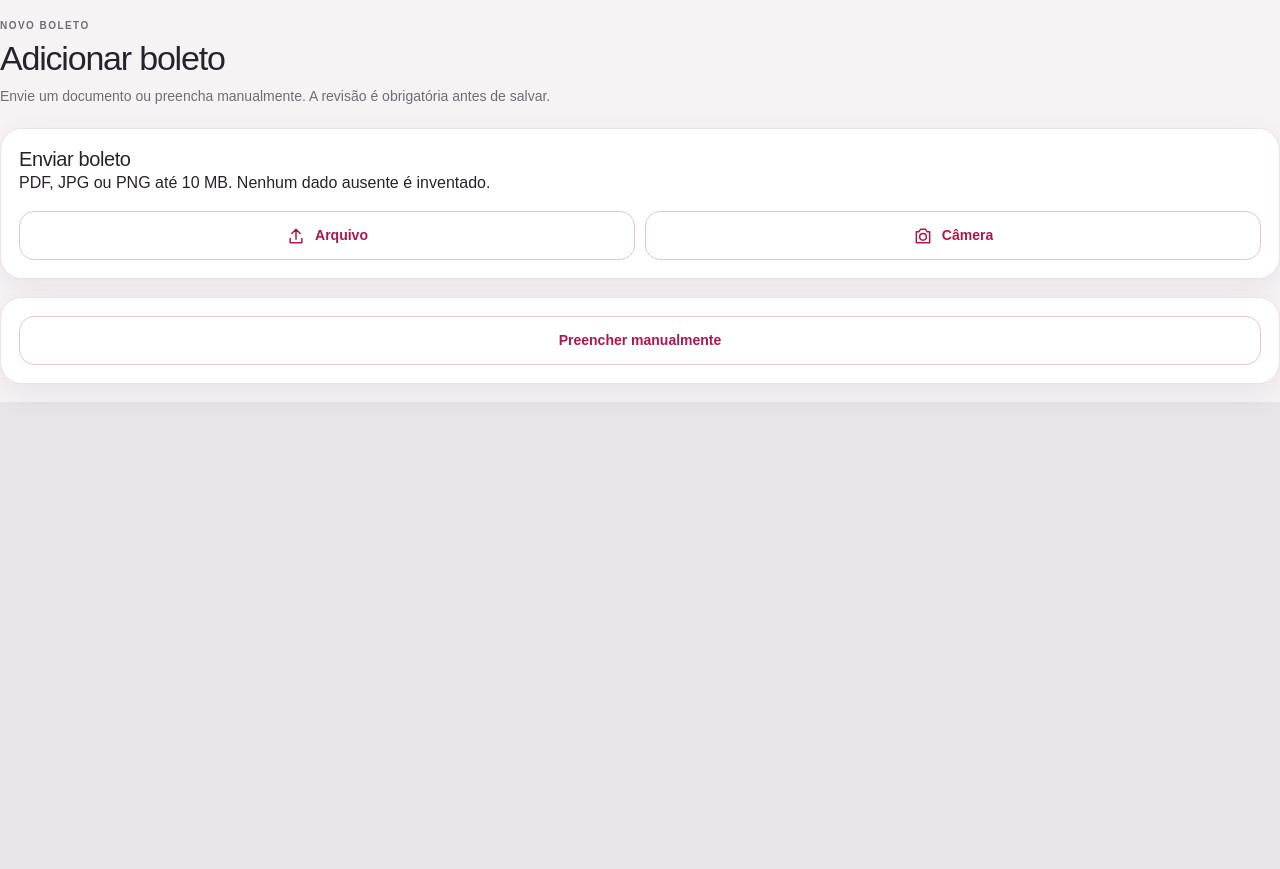
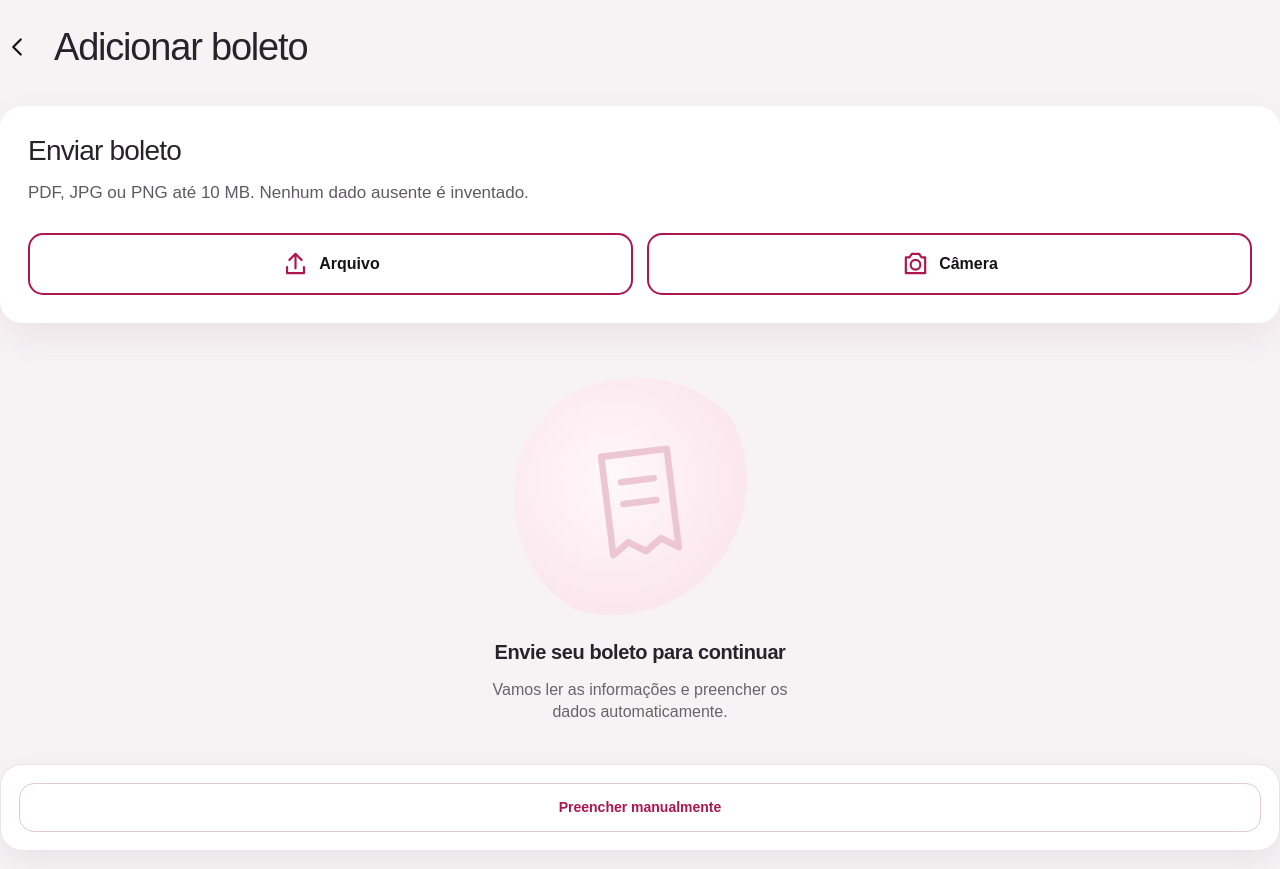
Before and after one commit to mateuscalixt0/app-controlle, a Next.js app: page /boletos/novo in a window 1280 px wide. Before the commit the page ends 800 px from the top, so only its background shows below. Built offline with nearby package versions, Linux system fonts and the light colour scheme; no server answers.

Commit message:
feat: aplica visual refinado na tela de adicionar boleto
Atualiza o visual da tela de adicionar boleto com cabeçalho, ilustração e ações de arquivo e câmera.

```diff
--- a/src/app/boletos/novo/page.tsx
+++ b/src/app/boletos/novo/page.tsx
@@ -1,8 +1,37 @@
-import { PageHeading } from "@/components/page-heading";
+import Link from "next/link";
 import { BillDocumentImport } from "@/components/bill-document-import";
+import { Icon } from "@/components/icons";
 import { addBill } from "./actions";
 
 export default async function NewBillPage({ searchParams }: { searchParams: Promise<{ erro?: string }> }) {
   const { erro } = await searchParams;
-  return <><PageHeading eyebrow="NOVO BOLETO" title="Adicionar boleto" description="Envie um documento ou preencha manualmente. A revisão é obrigatória antes de salvar." /><BillDocumentImport /><details className="card manual-entry"><summary className="secondary-action">Preencher manualmente</summary><form action={addBill} className="form-card manual-form"><label>Fornecedor <input name="supplier" required maxLength={160}/></label><label>Descrição <input name="description" required maxLength={240}/></label><label>Valor (R$) <input name="amount" required inputMode="decimal" placeholder="Ex.: 486,20"/></label><label>Vencimento <input name="due_date" required type="date"/></label>{erro&&<p className="form-error" role="alert">Não foi possível salvar. Confira os dados e tente novamente.</p>}<button className="primary-action" type="submit">Salvar boleto</button></form></details></>;
+
+  return (
+    <div className="new-bill-screen">
+      <div className="new-bill-title">
+        <Link aria-label="Voltar para boletos" className="back-link" href="/boletos"><Icon name="back" /></Link>
+        <h1>Adicionar boleto</h1>
+      </div>
+
+      <BillDocumentImport />
+
+      <div className="new-bill-empty" aria-hidden="true">
+        <div className="document-illustration"><Icon name="bills" /></div>
+        <strong>Envie seu boleto para continuar</strong>
+        <p>Vamos ler as informações e preencher os dados automaticamente.</p>
+      </div>
+
+      <details className="card manual-entry">
+        <summary className="secondary-action">Preencher manualmente</summary>
+        <form action={addBill} className="form-card manual-form">
+          <label>Fornecedor <input name="supplier" required maxLength={160} /></label>
+          <label>Descrição <input name="description" required maxLength={240} /></label>
+          <label>Valor (R$) <input name="amount" required inputMode="decimal" placeholder="Ex.: 486,20" /></label>
+          <label>Vencimento <input name="due_date" required type="date" /></label>
+          {erro && <p className="form-error" role="alert">Não foi possível salvar. Confira os dados e tente novamente.</p>}
+          <button className="primary-action" type="submit">Salvar boleto</button>
+        </form>
+      </details>
+    </div>
+  );
 }
--- a/src/app/globals.css
+++ b/src/app/globals.css
@@ -15,6 +15,13 @@ button:disabled,input:disabled,select:disabled { cursor:not-allowed; opacity:.64
 .app-frame { width:100%; max-width:480px; min-height:100dvh; margin:0 auto; background:var(--surface); box-shadow:0 0 40px rgba(35,20,27,.08); }
 .app-header { position:sticky; z-index:20; top:0; display:flex; align-items:center; justify-content:space-between; min-height:72px; padding:14px 20px; border-bottom:1px solid rgba(234,228,232,.85); background:rgba(255,255,255,.94); backdrop-filter:blur(14px); }
 .brand { font-size:19px; font-weight:800; letter-spacing:-.5px; }
+.brand span { color:var(--pink); }
+.header-actions { display:flex; align-items:center; gap:16px; }
+.header-notification { position:relative; display:grid; width:28px; height:28px; place-items:center; }
+.header-notification svg { width:25px; height:25px; }
+.header-notification i { position:absolute; top:1px; right:1px; width:8px; height:8px; border-radius:50%; background:var(--pink); }
+.shop-chip { display:grid; width:42px; height:42px; place-items:center; padding:0; border-radius:50%; }
+.shop-chip svg { width:23px; height:23px; }
 .shop-chip { max-width:142px; overflow:hidden; padding:10px 13px; border:1px solid var(--line); border-radius:999px; color:var(--muted); background:#fff; font-size:12px; font-weight:700; text-overflow:ellipsis; white-space:nowrap; }
 .page-content { min-height:calc(100dvh - 72px); padding:28px 20px 126px; background:linear-gradient(180deg,#fff 0,#fff 180px,var(--background) 400px); }
 .page-heading { margin-bottom:20px; }
@@ -147,7 +154,8 @@ h3 { margin:0; font-size:15px; line-height:1.25; }
 .option-urgent { --option-color:var(--red); }
 .helper-box { margin:0; padding:13px; border-radius:13px; color:var(--muted); background:#f7f4f6; font-size:11px; line-height:1.5; }
 .document-source-actions { display:grid; grid-template-columns:repeat(2,minmax(0,1fr)); gap:10px; margin-top:16px; }
-.document-source-action { width:100%; min-width:0; cursor:pointer; }
+.document-source-action { width:100%; min-width:0; min-height:62px; cursor:pointer; border:2px solid var(--pink); color:#171218; font-size:16px; }
+.document-source-action svg { width:29px; height:29px; color:var(--pink); }
 .document-source-action span { overflow:hidden; text-overflow:ellipsis; white-space:nowrap; }
 .document-source-action input { position:absolute; width:1px; height:1px; opacity:0; pointer-events:none; }
 @media (max-width:360px) { .document-source-action { padding-right:12px; padding-left:12px; } }
@@ -161,6 +169,33 @@ h3 { margin:0; font-size:15px; line-height:1.25; }
 .link-card p { margin-bottom:0; }
 .safety-card { margin-top:18px; border-color:#f0d0dc; background:#fff9fb; }
 .safety-card p:last-child { margin-bottom:0; }
+
+.new-bill-screen { min-height:calc(100dvh - 198px); }
+.new-bill-title { display:flex; align-items:center; gap:20px; margin:8px 0 38px; }
+.new-bill-title h1 { font-size:clamp(30px,9vw,38px); }
+.back-link { display:grid; flex:0 0 34px; width:34px; height:42px; place-items:center; color:#171218; }
+.back-link svg { width:30px; height:30px; }
+.new-bill-screen .document-flow { padding:28px; border:0; border-radius:22px; box-shadow:0 14px 38px rgba(97,45,68,.08); }
+.document-flow h2 { font-size:28px; letter-spacing:-.8px; }
+.document-flow>p { margin:14px 0 0; color:#5e5a63; font-size:17px; line-height:1.35; }
+.new-bill-screen .document-source-actions { gap:14px; margin-top:28px; }
+.new-bill-empty { display:grid; justify-items:center; padding:54px 18px 28px; text-align:center; }
+.document-illustration { display:grid; width:250px; height:250px; place-items:center; border-radius:48% 52% 50% 50%; color:#edc6d3; background:radial-gradient(circle at 40% 40%,#fff8fa 0, #fbe7ee 63%,transparent 64%); transform:rotate(-7deg); }
+.document-illustration svg { width:132px; height:132px; stroke-width:1.2; }
+.new-bill-empty strong { margin-top:10px; font-size:20px; letter-spacing:-.4px; }
+.new-bill-empty p { max-width:320px; margin:12px 0 0; color:#68636d; font-size:16px; line-height:1.42; }
+.new-bill-screen .manual-entry { margin-top:12px; }
+@media (max-width:360px) {
+  .new-bill-title { gap:12px; margin-bottom:26px; }
+  .new-bill-screen .document-flow { padding:22px; }
+  .document-flow h2 { font-size:25px; }
+  .document-flow>p { font-size:15px; }
+  .new-bill-screen .document-source-actions { gap:10px; }
+  .document-source-action { min-height:56px; font-size:14px; }
+  .document-source-action svg { width:24px; height:24px; }
+  .document-illustration { width:210px; height:210px; }
+}
+
 .auth-page { display:flex; min-height:calc(100dvh - 190px); flex-direction:column; justify-content:center; }
 .auth-page h1 { margin:3px 0 0; }
 .auth-description { margin:10px 0 24px; color:var(--muted); font-size:14px; line-height:1.5; }
--- a/src/components/app-shell.tsx
+++ b/src/components/app-shell.tsx
@@ -1,13 +1,17 @@
 import Link from "next/link";
 import { BottomNav } from "./bottom-nav";
 import { signOut } from "@/app/login/actions";
+import { Icon } from "./icons";
 
 export function AppShell({ children }: { children: React.ReactNode }) {
   return (
     <div className="app-frame">
       <header className="app-header">
-        <Link className="brand" href="/" aria-label="App Controle — início">App Controle</Link>
-        <form action={signOut}><button className="shop-chip" type="submit">Sair</button></form>
+        <Link className="brand" href="/" aria-label="App Controle — início">App <span>Controle</span></Link>
+        <div className="header-actions">
+          <span aria-hidden="true" className="header-notification"><Icon name="bell" /><i /></span>
+          <form action={signOut}><button aria-label="Sair da conta" className="shop-chip" type="submit"><Icon name="user" /></button></form>
+        </div>
       </header>
       <main id="conteudo" className="page-content">{children}</main>
       <BottomNav />
--- a/src/components/icons.tsx
+++ b/src/components/icons.tsx
@@ -11,7 +11,10 @@ type IconName =
   | "search"
   | "calendar"
   | "chevron"
-  | "close";
+  | "close"
+  | "back"
+  | "bell"
+  | "user";
 
 const paths: Record<IconName, React.ReactNode> = {
   "add-bill": <><path d="M6 3h9l3 3v15H6z"/><path d="M9 12h6M12 9v6M15 3v4h4"/></>,
@@ -25,6 +28,9 @@ const paths: Record<IconName, React.ReactNode> = {
   calendar: <><rect x="3" y="5" width="18" height="16" rx="2"/><path d="M16 3v4M8 3v4M3 10h18"/></>,
   chevron: <path d="m9 18 6-6-6-6"/>,
   close: <path d="m6 6 12 12M18 6 6 18"/>,
+  back: <path d="m15 18-6-6 6-6"/>,
+  bell: <><path d="M18 9a6 6 0 0 0-12 0c0 7-3 7-3 9h18c0-2-3-2-3-9"/><path d="M10 22h4"/></>,
+  user: <><circle cx="12" cy="8" r="4"/><path d="M4 21a8 8 0 0 1 16 0"/></>,
 };
 
 export function Icon({ name, ...props }: { name: IconName } & SVGProps<SVGSVGElement>) {
```
